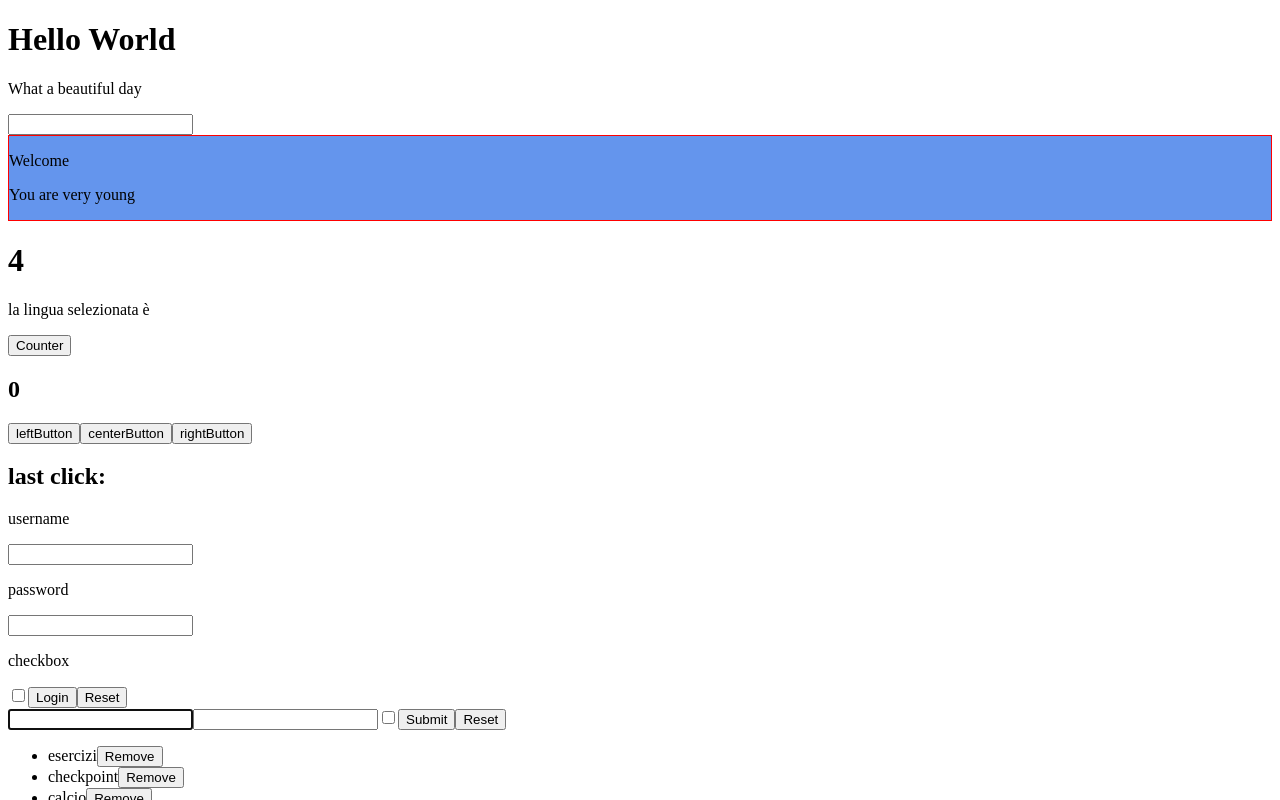
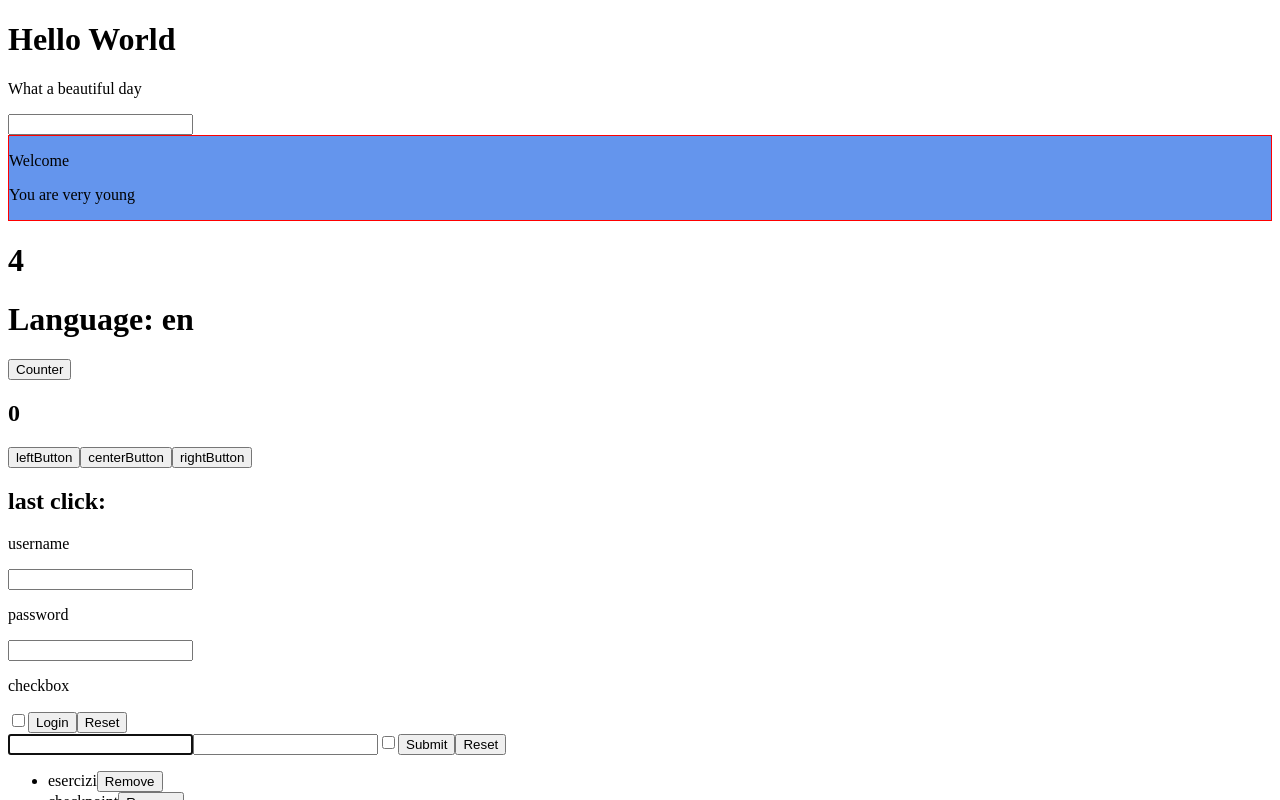
Before and after one commit to Chebaz/React, a React (Create React App) app in the folder my-app/: page / in a window 1280 px wide. Shown: the top 800 px of the page. Built offline with nearby package versions, Linux system fonts and the light colour scheme.

Commit message:
esercizio completo

```diff
--- a/my-app/src/DisplayLanguage.js
+++ b/my-app/src/DisplayLanguage.js
@@ -1,11 +1,14 @@
-import React from "react";
-import LanguageContext from "./LanguageContext";
-export default class DisplayLanguage extends React.Component {
-  static contextType = LanguageContext;
+import React, { useContext } from "react";
 
-  render() {
-    const { language } = this.context;
+const LanguageContext = React.createContext("en");
+export default function DisplayLanguage() {
+  const language = useContext(LanguageContext);
 
-    return <p>la lingua selezionata è {language}</p>;
-  }
+  return (
+    <LanguageContext.Provider value={language}>
+      <div>
+        <h1>Language: {language}</h1>
+      </div>
+    </LanguageContext.Provider>
+  );
 }
--- a/my-app/src/LanguageContext.js
+++ /dev/null
@@ -1,20 +0,0 @@
-import React from "react";
-const LanguageContext = React.createContext("en");
-
-export default class LanguageProvider extends React.Component {
-  state = {
-    language: "en",
-  };
-
-  setLanguage = (language) => {
-    this.setState({ language });
-  };
-
-  render() {
-    return (
-      <LanguageContext.Provider value={this.state.language}>
-        {this.props.children}
-      </LanguageContext.Provider>
-    );
-  }
-}
```
